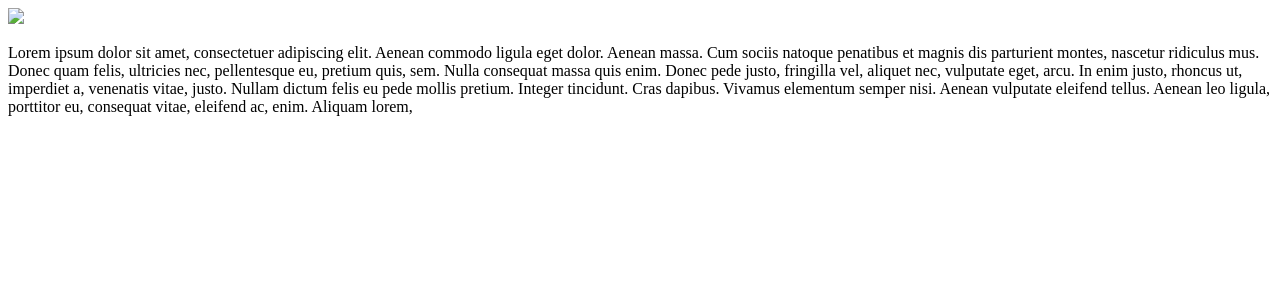
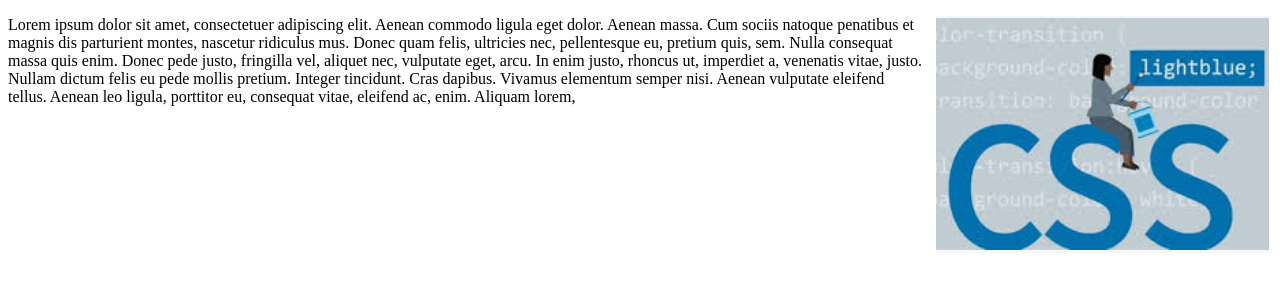
Before and after one commit to IES-SAN-ANDRES-DWEC-24-25/ut2-pr1-repasocss-2-lsalug00, a plain HTML site: page ut2pr1ej17Float.html in a window 1280 px wide. Drawn offline with Linux system fonts and the light colour scheme.

Commit message:
ej17 hecho

```diff
--- /dev/null
+++ b/css/ej17.css
@@ -0,0 +1,22 @@
+/*
+situar la imagen a la derecha*/
+img {
+    float: right;
+    margin-left: 10px;
+}
+
+
+/*
+propiedad float: left
+img {
+    float: left;
+    margin-right: 10px;
+}
+*/
+
+/*
+propiedad float: none
+img {
+    float: none;
+}
+*/
--- a/ut2pr1ej17Float.html
+++ b/ut2pr1ej17Float.html
@@ -2,9 +2,10 @@
 <html>
 <head>
   <title>Problema</title>
+  <link rel="stylesheet" href="css/ej17.css">
 <head>
 <body>
-<img src="imagen.png">
+<img src="img/imagen.png">
 <p>
 Lorem ipsum dolor sit amet, consectetuer adipiscing elit. Aenean commodo ligula eget dolor. Aenean massa.
 Cum sociis natoque penatibus et magnis dis parturient montes, nascetur ridiculus mus. Donec quam felis, ultricies nec, pellentesque eu, pretium quis, sem.
```
